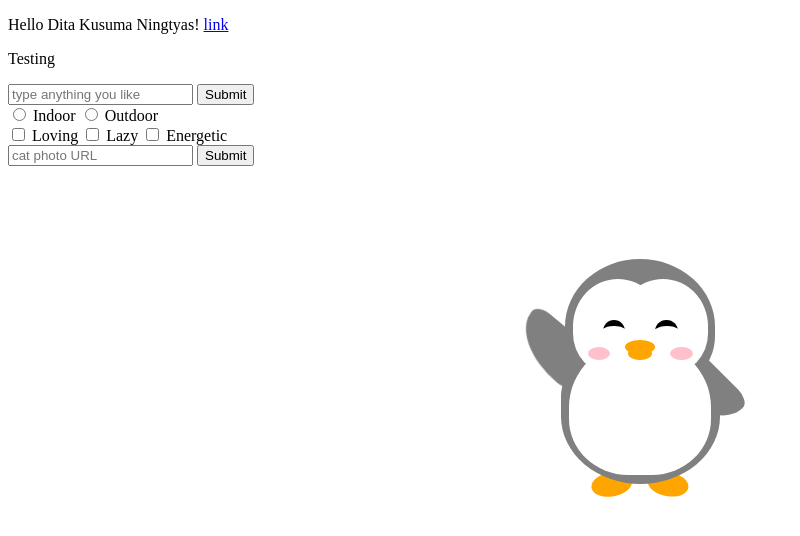
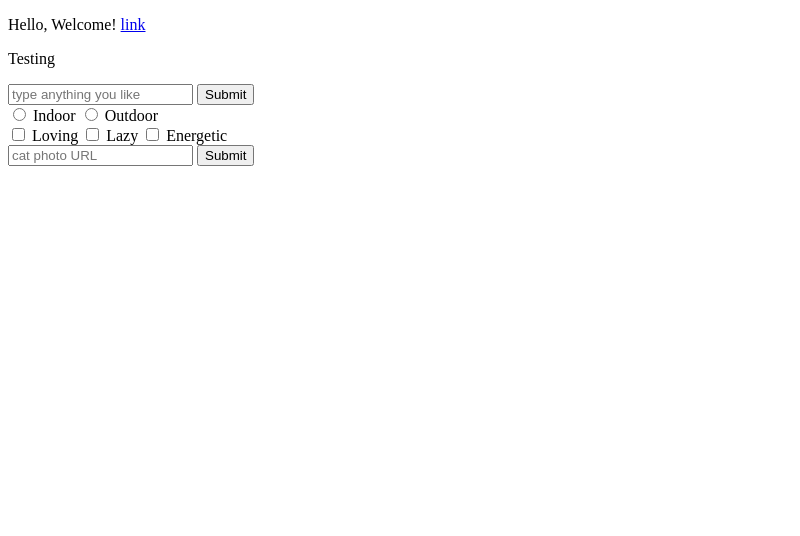
Before and after one commit to aida21/aida21.github.io, a plain HTML site: page index.html in a window 1280 px wide. Shown: the whole page, without its empty margins (0-800 px from the left). Drawn offline with Linux system fonts and the light colour scheme.

Commit message:
Update index.html

```diff
--- a/index.html
+++ b/index.html
@@ -6,8 +6,8 @@
 </head>
 <body style="background-color:white;">
 <p style="color:black;">
-    Hello Dita Kusuma Ningtyas!
-    <a href="http://www.google.com" target="_blank">link</a>
+    Hello, Welcome!
+    <a href="http://www.pornhub.com" target="_blank">link</a>
 </p>
 <p>
    Testing
@@ -25,237 +25,5 @@
     <input type="text" placeholder="cat photo URL" required>
     <button type="submit">Submit</button>
 </form>
-<style>
-
-    :root {
-      --penguin-size: 300px;
-      --penguin-skin: gray;
-      --penguin-belly: white;
-      --penguin-beak: orange;
-    }
-
-    @media (max-width: 350px) {
-      :root {
-        /* Only change code below this line */
-        --penguin-size: 200px;
-        --penguin-skin: black;
-        /* Only change code above this line */
-      }
-    }
-
-    .penguin {
-      position: relative;
-      margin: auto;
-      display: block;
-      margin-top: 5%;
-      width: var(--penguin-size, 300px);
-      height: var(--penguin-size, 300px);
-    }
-
-    .right-cheek {
-      top: 15%;
-      left: 35%;
-      background: var(--penguin-belly, white);
-      width: 60%;
-      height: 70%;
-      border-radius: 70% 70% 60% 60%;
-    }
-
-    .left-cheek {
-      top: 15%;
-      left: 5%;
-      background: var(--penguin-belly, white);
-      width: 60%;
-      height: 70%;
-      border-radius: 70% 70% 60% 60%;
-    }
-
-    .belly {
-      top: 60%;
-      left: 2.5%;
-      background: var(--penguin-belly, white);
-      width: 95%;
-      height: 100%;
-      border-radius: 120% 120% 100% 100%;
-    }
-
-    .penguin-top {
-      top: 10%;
-      left: 25%;
-      background: var(--penguin-skin, gray);
-      width: 50%;
-      height: 45%;
-      border-radius: 70% 70% 60% 60%;
-    }
-
-    .penguin-bottom {
-      top: 40%;
-      left: 23.5%;
-      background: var(--penguin-skin, gray);
-      width: 53%;
-      height: 45%;
-      border-radius: 70% 70% 100% 100%;
-    }
-
-    .right-hand {
-      top: 5%;
-      left: 25%;
-      background: var(--penguin-skin, black);
-      width: 30%;
-      height: 60%;
-      border-radius: 30% 30% 120% 30%;
-      transform: rotate(130deg);
-      z-index: -1;
-      animation-duration: 3s;
-      animation-name: wave;
-      animation-iteration-count: infinite;
-      transform-origin:0% 0%;
-      animation-timing-function: linear;
-    }
-
-    @keyframes wave {
-        10% {
-          transform: rotate(110deg);
-        }
-        20% {
-          transform: rotate(130deg);
-        }
-        30% {
-          transform: rotate(110deg);
-        }
-        40% {
-          transform: rotate(130deg);
-        }
-      }
-
-    .left-hand {
-      top: 0%;
-      left: 75%;
-      background: var(--penguin-skin, gray);
-      width: 30%;
-      height: 60%;
-      border-radius: 30% 30% 30% 120%;
-      transform: rotate(-45deg);
-      z-index: -1;
-    }
-
-    .right-feet {
-      top: 85%;
-      left: 60%;
-      background: var(--penguin-beak, orange);
-      width: 15%;
-      height: 30%;
-      border-radius: 50% 50% 50% 50%;
-      transform: rotate(-80deg);
-      z-index: -2222;
-    }
-
-    .left-feet {
-      top: 85%;
-      left: 25%;
-      background: var(--penguin-beak, orange);
-      width: 15%;
-      height: 30%;
-      border-radius: 50% 50% 50% 50%;
-      transform: rotate(80deg);
-      z-index: -2222;
-    }
-
-    .right-eye {
-      top: 45%;
-      left: 60%;
-      background: black;
-      width: 15%;
-      height: 17%;
-      border-radius: 50%;
-    }
-
-    .left-eye {
-      top: 45%;
-      left: 25%;
-      background: black;
-      width: 15%;
-      height: 17%;
-      border-radius: 50%;
-    }
-
-    .sparkle {
-      top: 25%;
-      left:-23%;
-      background: white;
-      width: 150%;
-      height: 100%;
-      border-radius: 50%;
-    }
-
-    .blush-right {
-      top: 65%;
-      left: 15%;
-      background: pink;
-      width: 15%;
-      height: 10%;
-      border-radius: 50%;
-    }
-
-    .blush-left {
-      top: 65%;
-      left: 70%;
-      background: pink;
-      width: 15%;
-      height: 10%;
-      border-radius: 50%;
-    }
-
-    .beak-top {
-      top: 60%;
-      left: 40%;
-      background: var(--penguin-beak, orange);
-      width: 20%;
-      height: 10%;
-      border-radius: 50%;
-    }
-
-    .beak-bottom {
-      top: 65%;
-      left: 42%;
-      background: var(--penguin-beak, orange);
-      width: 16%;
-      height: 10%;
-      border-radius: 50%;
-    }
-
-    body {
-      background:#c6faf1;
-    }
-
-    .penguin * {
-      position: absolute;
-    }
-  </style>
-
-  <div class="penguin">
-    <div class="penguin-bottom">
-      <div class="right-hand"></div>
-      <div class="left-hand"></div>
-      <div class="right-feet"></div>
-      <div class="left-feet"></div>
-    </div>
-    <div class="penguin-top">
-      <div class="right-cheek"></div>
-      <div class="left-cheek"></div>
-      <div class="belly"></div>
-      <div class="right-eye">
-        <div class="sparkle"></div>
-      </div>
-      <div class="left-eye">
-        <div class="sparkle"></div>
-      </div>
-      <div class="blush-right"></div>
-      <div class="blush-left"></div>
-      <div class="beak-top"></div>
-      <div class="beak-bottom"></div>
-    </div>
-  </div>
-
 </body>
 </html>
```
